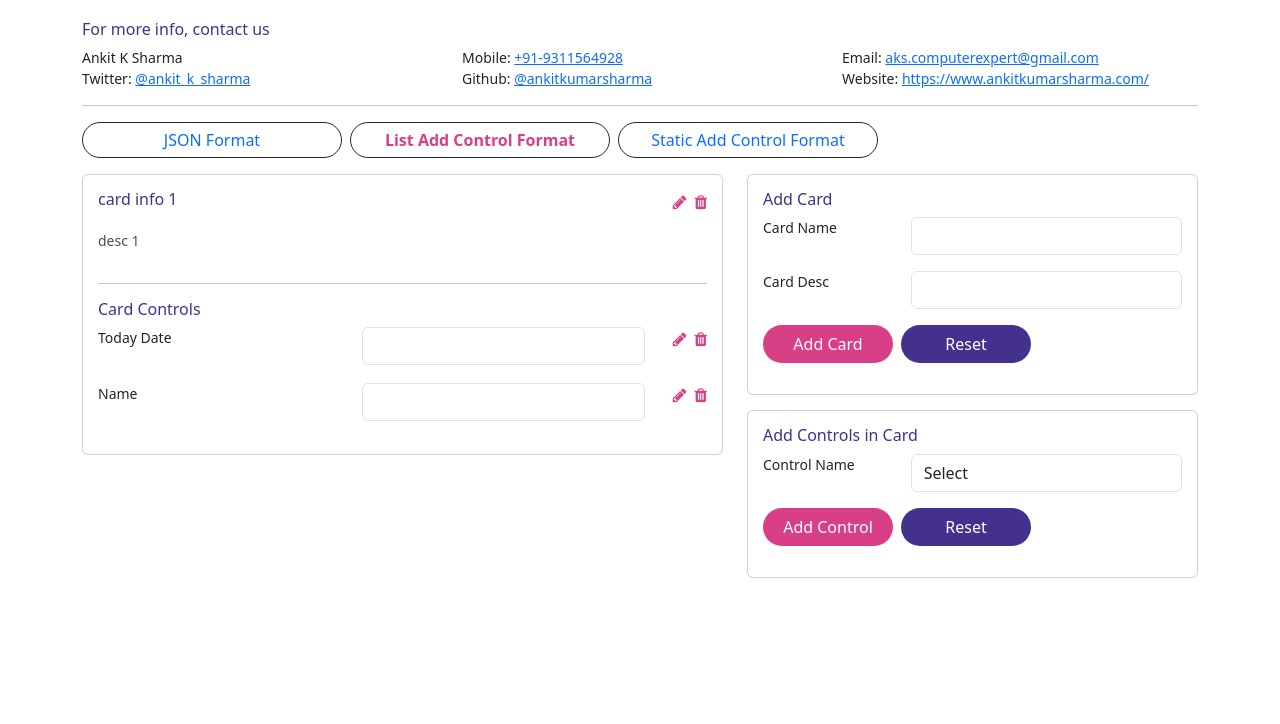
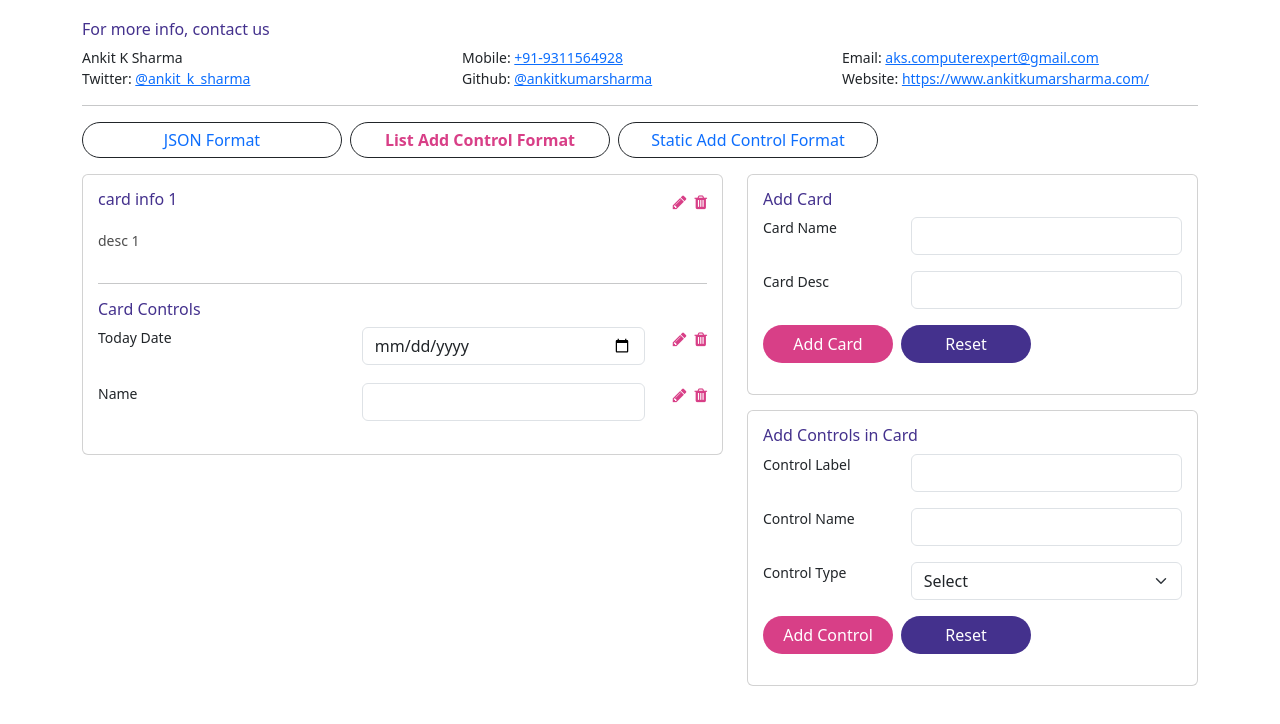
Before and after one commit to ankitkumarsharma/angular-mini-projects, an Angular app in the folder dynamic-forms-generation/: page /list-add-control-format in a window 1280 px wide. Shown: the top 724 px of the page. Built offline with nearby package versions, Linux system fonts and the light colour scheme.

Commit message:
Dynamic Forms Generation : Add control functionalty with validation

```diff
--- a/dynamic-forms-generation/package.json
+++ b/dynamic-forms-generation/package.json
@@ -19,6 +19,7 @@
     "@angular/platform-browser-dynamic": "^17.0.0",
     "@angular/router": "^17.0.0",
     "bootstrap": "^5.3.2",
+    "ngx-toastr": "^18.0.0",
     "rxjs": "~7.8.0",
     "tslib": "^2.3.0",
     "zone.js": "~0.14.2"
--- a/dynamic-forms-generation/src/app/core/app.constant.ts
+++ b/dynamic-forms-generation/src/app/core/app.constant.ts
@@ -1,27 +1,31 @@
 import { DynamicFormsConfigModel } from "../shared/dynamic-form/core/dynamic-form.models";
-import { CardListModel, MenuListModel } from "./app.models";
+import { CardListModel, ControlListModel, MenuListModel } from "./app.models";
 
 export const LABELS = {
-    home:'Home',
-    fullName:'Ankit K Sharma',
+  home: 'Home',
+  fullName: 'Ankit K Sharma',
   route: {
-        home:'/'
+    home: '/'
   },
-    noDataFound:'No Data Found'
+  noDataFound: 'No Data Found',
+  errorMessage: {
+    panelNotSelected:'Panel is not Selected, please select Panel from left side!!',
+    panelNotCreated: 'Panel is not listed, please create Panel from right side!!'
+  }
 }
 
 export const MENU_LIST: MenuListModel[] = [
   {
-        label:'JSON Format',
-        route:'/json-format'
+    label: 'JSON Format',
+    route: '/json-format'
   },
   {
-        label:'List Add Control Format',
-        route:'/list-add-control-format'
+    label: 'List Add Control Format',
+    route: '/list-add-control-format'
   },
   {
-        label:'Static Add Control Format',
-        route:'/static-add-control-format'
+    label: 'Static Add Control Format',
+    route: '/static-add-control-format'
   }
 ];
 
@@ -88,3 +92,57 @@ export const CARD_LIST: CardListModel[] = [
     ]
   }
 ];
+
+export const CONTROL_LIST: ControlListModel[] = [
+  {
+    label:'Select',
+    value:''
+  },
+  {
+    label:'Text',
+    value:'text'
+  },
+  {
+    label:'Password',
+    value:'password'
+  },
+  {
+    label:'Email',
+    value:'email'
+  },
+  {
+    label:'Dropdown',
+    value:'select'
+  },
+  {
+    label:'Radio',
+    value:'radio'
+  },
+  {
+    label:'Checkbox',
+    value:'checkbox'
+  },
+  {
+    label:'Textarea',
+    value:'textarea'
+  },
+  {
+    label:'Date',
+    value:'date'
+  },
+  {
+    label:'Time',
+    value:'time'
+  }
+]
+
+export const CARD_PANEL_LIST: ControlListModel[] = [
+  {
+    label:'Select',
+    value:''
+  },
+  {
+    label:'Card Name 1',
+    value:'0'
+  }
+]
--- a/dynamic-forms-generation/src/app/core/app.models.ts
+++ b/dynamic-forms-generation/src/app/core/app.models.ts
@@ -20,3 +20,8 @@ export interface CardListModel {
     desc: string,
     controlsList?: DynamicFormsConfigModel[] | []
 }
+
+export interface ControlListModel {
+    label: string,
+    value: string
+  }
--- a/dynamic-forms-generation/src/app/list-add-control-format/list-add-control-format.component.html
+++ b/dynamic-forms-generation/src/app/list-add-control-format/list-add-control-format.component.html
@@ -1,7 +1,7 @@
 <div class="row">
     <div class="col-7">
         @for (item of cardList; track $index) {
-        <div class="card">
+        <div class="card" [ngClass]="{'active': cardActiveIndex == $index+1}" (click)="onCardSelect($index+1)">
             <div class="row">
                 <div class="col-6">
                     <h3 class="ak-sub-title">{{item.name}}</h3>
@@ -28,7 +28,7 @@
                 <div class="col-7">
                     <div class="row">
                         <div class="col-10">
-                            <input [name]="control.name" type="text" class="form-control">
+                            <input [name]="control.name" [type]="control.type" class="form-control">
                         </div>
                         <div class="col-2">
                             <ul class="list-inline action-list pull-right">
@@ -108,14 +108,59 @@
         </div>
         <div class="card">
             <h3 class="ak-sub-title">Add Controls in Card</h3>
+            <form [formGroup]="addControlFormGroup" (ngSubmit)="addControl(addControlFormGroup.value)">
+                <div class="row form-group mb-3">
+                    <div class="col-4">
+                        <label for="">Control Label</label>
+                    </div>
+                    <div class="col-8">
+                        <input type="text" [ngClass]="{'is-invalid': getControlError('label')}" class="form-control"
+                        formControlName="label">
+                        @if (getControlError('label')) {
+                        <div>
+                            @if (getControlRequiredError('label')) {
+                            <span class="error">{{requiredErrorDescription('Label')}}</span>
+                            }
+                        </div>
+                        }
+                    </div>
+                </div>
                 <div class="row form-group mb-3">
                     <div class="col-4">
                         <label for="">Control Name</label>
                     </div>
                     <div class="col-8">
-                    <select name="" id="" class="form-control">
-                        <option value="">Select</option>
+                        <input type="text" [ngClass]="{'is-invalid': getControlError('name')}" class="form-control"
+                        formControlName="name">
+                        @if (getControlError('name')) {
+                        <div>
+                            @if (getControlRequiredError('name')) {
+                            <span class="error">{{requiredErrorDescription('Name')}}</span>
+                            }
+                        </div>
+                        }
+                    </div>
+                </div>
+                <div class="row form-group mb-3">
+                    <div class="col-4">
+                        <label for="">Control Type</label>
+                    </div>
+                    <div class="col-8">
+                        <select [ngClass]="{'is-invalid': getControlError('type')}" class="form-control form-select"
+                            formControlName="type">
+                            @for (item of controlList; track $index) {
+                            <option [value]="item.value">{{item.label}}</option>
+                            } @empty {
+                            {{noDataFound}}
+                            }
                         </select>
+                        @if (getControlError('type')) {
+                        <div>
+                            @if (getControlRequiredError('type')) {
+                            <span class="error">{{requiredErrorDescription('Type')}}</span>
+                            }
+                        </div>
+                        }
                     </div>
                 </div>
                 <div class="row">
@@ -125,11 +170,12 @@
                                 <button type="submit" class="primary-btn">Add Control</button>
                             </li>
                             <li class="list-inline-item">
-                            <button type="button" class="secondary-btn">Reset</button>
+                                <button type="button" (click)="resetAddControlFormGroup()" class="secondary-btn">Reset</button>
                             </li>
                         </ul>
                     </div>
                 </div>
+            </form>
         </div>
     </div>
 </div>
--- a/dynamic-forms-generation/src/app/list-add-control-format/list-add-control-format.component.scss
+++ b/dynamic-forms-generation/src/app/list-add-control-format/list-add-control-format.component.scss
@@ -7,3 +7,8 @@
         }
     }
 }
+.card{
+    &.active{
+        border: 2px solid $primaryColor;
+    }
+}
--- a/dynamic-forms-generation/src/app/list-add-control-format/list-add-control-format.component.ts
+++ b/dynamic-forms-generation/src/app/list-add-control-format/list-add-control-format.component.ts
@@ -1,8 +1,10 @@
-import { Component, OnInit } from '@angular/core';
-import { CARD_LIST, LABELS } from '../core/app.constant';
-import { CardListModel } from '../core/app.models';
+import { Component, OnInit, inject } from '@angular/core';
+import { CARD_LIST, CARD_PANEL_LIST, CONTROL_LIST, LABELS } from '../core/app.constant';
+import { CardListModel, ControlListModel } from '../core/app.models';
 import { FormControl, FormGroup, ReactiveFormsModule, Validators } from '@angular/forms';
 import { CommonModule } from '@angular/common';
+import { ToastrService } from 'ngx-toastr';
+import { DynamicFormsConfigModel } from '../shared/dynamic-form/core/dynamic-form.models';
 
 @Component({
   selector: 'app-list-add-control-format',
@@ -12,14 +14,21 @@ import { CommonModule } from '@angular/common';
   styleUrl: './list-add-control-format.component.scss'
 })
 export class ListAddControlFormatComponent implements OnInit {
+  private toastr = inject(ToastrService);
   cardList: CardListModel[] = CARD_LIST;
   noDataFound: string = LABELS.noDataFound;
   addCardFormGroup!: FormGroup;
   addCardFormGroupSubmitted!: boolean;
   cardEditIndex!: number;
+  cardActiveIndex: number = 0;
   cardEditFlag!: boolean;
+  controlList: ControlListModel[] = CONTROL_LIST;
+  cardPanelList: ControlListModel[] = CARD_PANEL_LIST;
+  addControlFormGroup!: FormGroup;
+  addControlFormGroupSubmitted!: boolean;
   ngOnInit(): void {
     this.initAddCardFormGroup();
+    this.initAddControlFormGroup();
   }
   // card add/edit
   initAddCardFormGroup() {
@@ -53,6 +62,7 @@ export class ListAddControlFormatComponent implements OnInit {
       value = { ...value, controlsList: [] }
       this.cardList = [...this.cardList, value];
       this.resetAddCardFormGroup();
+      this.cardActiveIndex = 0;
     } else {
       this.addCardFormGroup.markAllAsTouched();
     }
@@ -74,8 +84,10 @@ export class ListAddControlFormatComponent implements OnInit {
   onCardUpdate() {
     this.addCardFormGroupSubmitted = true;
     if (this.addCardFormGroup.valid) {
-      this.cardList[this.cardEditIndex] = this.addCardFormGroup.value;
+      this.cardList[this.cardEditIndex].name = this.addCardFormGroup.controls['name'].value;
+      this.cardList[this.cardEditIndex].desc = this.addCardFormGroup.controls['desc'].value;
       this.cardEditFlag = false;
+      this.cardActiveIndex = 0;
       this.resetAddCardFormGroup();
     } else {
       this.addCardFormGroup.markAllAsTouched();
@@ -85,4 +97,53 @@ export class ListAddControlFormatComponent implements OnInit {
   onCardDelete(index: number) {
     this.cardList.splice(index, 1);
   }
+  onCardSelect(index: number) {
+    this.cardActiveIndex = index;
+  }
+  // control add/edit
+  toasterErrorMessage(message: string) {
+    this.toastr.error(message);
+  }
+  addControl(value: any) {
+    if (this.cardList.length) {
+      if (this.cardActiveIndex) {
+        this.addControlFormGroupSubmitted = true;
+        if (this.addControlFormGroup.valid) {
+          let controls: any = this.cardList[this.cardActiveIndex - 1].controlsList;
+          let control: any = {}
+          control.label = value.label;
+          control.name = value.name;
+          control.type = value.type;
+          controls = [...controls, control];
+          this.cardList[this.cardActiveIndex - 1].controlsList = controls;
+          this.resetAddControlFormGroup();
+          this.cardActiveIndex = 0;
+        } else {
+          this.addControlFormGroup.markAllAsTouched();
+        }
+      } else {
+        this.toasterErrorMessage(LABELS.errorMessage.panelNotSelected);
+      }
+    } else {
+      this.toasterErrorMessage(LABELS.errorMessage.panelNotCreated);
+    }
+  }
+  initAddControlFormGroup() {
+    this.addControlFormGroup = new FormGroup({
+      name: new FormControl('', Validators.required),
+      label: new FormControl('', Validators.required),
+      type: new FormControl('', Validators.required),
+    })
+  }
+  getControlRequiredError(control: string) {
+    return this.addControlFormGroupSubmitted && this.addControlFormGroup.controls[control].hasError('required');
+  }
+  getControlError(control: string) {
+    return this.addControlFormGroupSubmitted && this.addControlFormGroup.controls[control].errors;
+  }
+  resetAddControlFormGroup() {
+    this.addControlFormGroup.reset();
+    this.addControlFormGroupSubmitted = false;
+    this.addControlFormGroup.controls['type'].patchValue('');
+  }
 }
--- a/dynamic-forms-generation/src/styles.scss
+++ b/dynamic-forms-generation/src/styles.scss
@@ -1,4 +1,5 @@
 /* You can add global styles to this file, and also import other style files */
+@import 'ngx-toastr/toastr';
 @import '../node_modules/bootstrap/scss/bootstrap.scss';
 @import './app/scss/variable';
 @import './app/scss/buttons';
```
Also changed, not shown: dynamic-forms-generation/src/app/app.config.ts (+10 -1 lines), 1 other file (tests, documents, lock files or other folders). Lines whose indentation alone changed are shown as unchanged.
